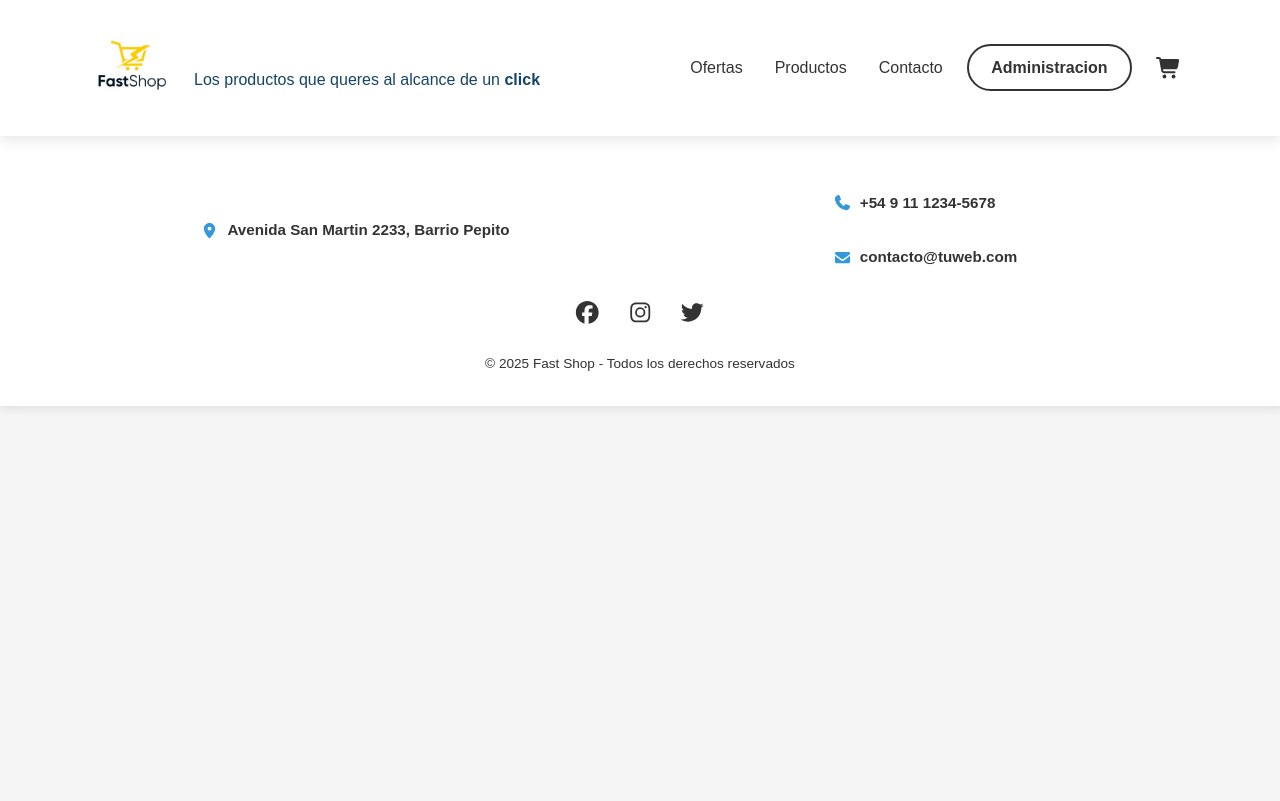
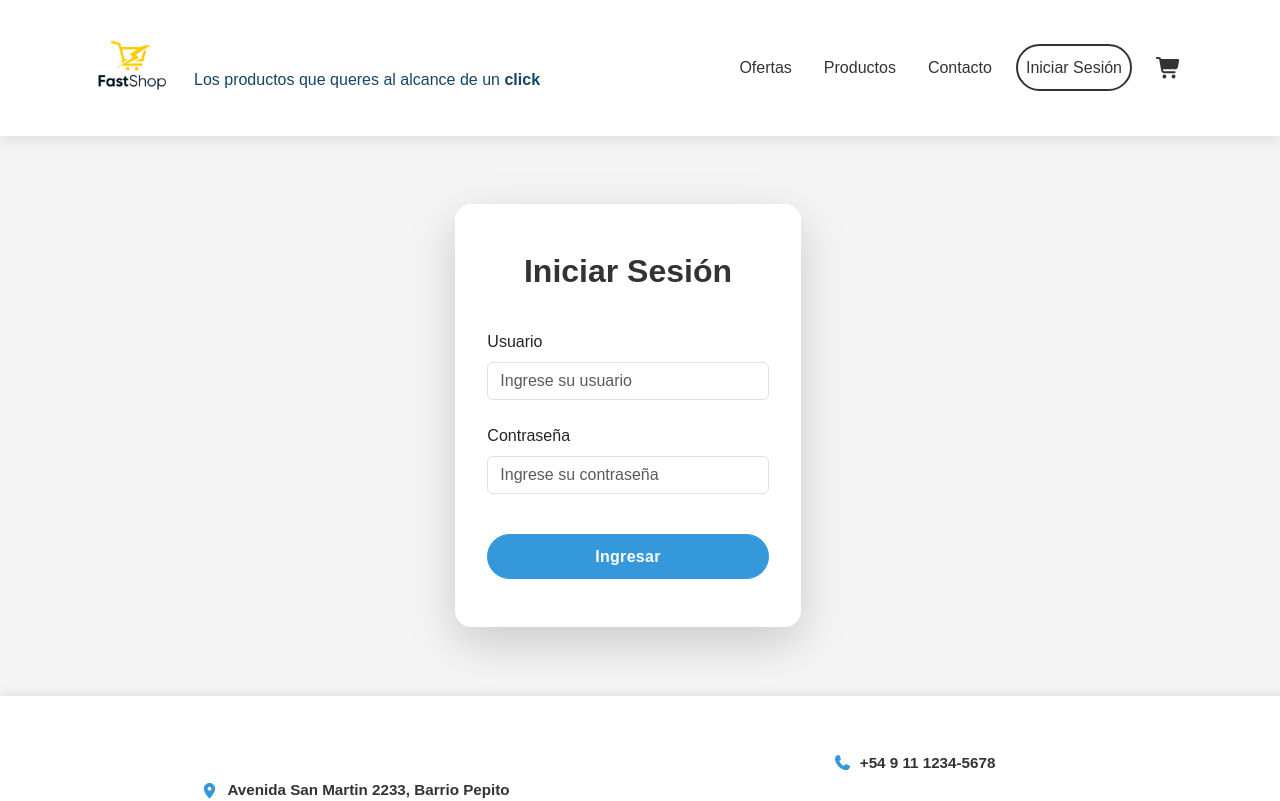
Before and after one commit to GabrielGil88/Proyecto2025-25235-gag, a React (Vite) app: page /login in a window 1280 px wide. Shown: the top 801 px of the page. Built offline with nearby package versions, Linux system fonts and the light colour scheme.

Commit message:
Rutas protegidas

```diff
--- a/src/App.jsx
+++ b/src/App.jsx
@@ -11,6 +11,7 @@ import Contacto from './pages/Contacto';
 import Login from './pages/Login';
 import Footer from './components/Footer'
 import { CartProvider } from './components/CartProvider';
+import RutaProtegida from './components/RutaProtegida';
 
 function App() {
 
@@ -20,9 +21,9 @@ function App() {
       <ScrollToTop />
       <Header />
       <Routes>
-        <Route path="/administracion" element={<Login />} />
+        <Route path="/login" element={<Login />} />
         <Route path="/cart" element={<Cart/>} />
-        <Route path="/crud" element={<CrudProductos />} />
+        <Route path="/crud" element={<RutaProtegida><CrudProductos /></RutaProtegida> }/>
         <Route path="/" element={<Home />} />
         <Route path="/productos" element={<Productos />} />
         <Route path="/ofertas" element={<Ofertas />} />
--- a/src/components/Header.jsx
+++ b/src/components/Header.jsx
@@ -1,5 +1,5 @@
 import React from 'react';
-import { Link } from 'react-router-dom';
+import { Link, useNavigate } from 'react-router-dom';
 import { Navbar, Nav, Container, Button } from 'react-bootstrap';
 import { FontAwesomeIcon } from '@fortawesome/react-fontawesome';
 import { faShoppingCart } from '@fortawesome/free-solid-svg-icons';
@@ -7,6 +7,15 @@ import logo from '../assets/images/logoFast.png';
 import "../assets/styles/header.css";
 
 const Header = () => {
+
+    const navigate = useNavigate();
+    const isAuth=localStorage.getItem('auth')==='true';
+
+    const handleLogout = () => {
+        localStorage.removeItem('auth');
+        navigate('/login');
+    }
+
     return (
         <Navbar expand="lg" className="navbar" sticky="top">
             <Container>
@@ -25,11 +34,21 @@ const Header = () => {
                         <Nav.Link as={Link} to="/ofertas" className="me-3">Ofertas</Nav.Link>
                         <Nav.Link as={Link} to="/productos" className="me-3">Productos</Nav.Link>
                         <Nav.Link as={Link} to="/contacto" className="me-3">Contacto</Nav.Link>
+                        {isAuth && (
+                        <Nav.Link as={Link} to="/crud" className="me-3">Administración</Nav.Link>
+                        )}
 
                         <div className="d-flex align-items-center gap-4">
-                            <Button className="btn-secundario" as={Link} to="/administracion">
-                                Administracion
-                            </Button>
+                            {/* Mostrar boton de login o de cerrar sesion */}
+                            {!isAuth ? (
+                                <Nav.Link className="btn-secundario" as={Link} to="/login">
+                                    Iniciar Sesión
+                                </Nav.Link>
+                            ) : (
+                                <Button className="btn-secundario" onClick={handleLogout}>
+                                    Cerrar Sesión
+                                </Button>
+                            )}
                             <Link to="/cart" className="cart-link me-3" aria-label="Carrito">
                                 <FontAwesomeIcon icon={faShoppingCart} size="lg" />
                             </Link>
--- /dev/null
+++ b/src/components/RutaProtegida.jsx
@@ -0,0 +1,7 @@
+import {Children} from 'react'
+import { Navigate } from 'react-router-dom';
+
+export default function RutaProtegida({children}) {
+    const auth=localStorage.getItem('auth')==='true';
+    return auth ? children : <Navigate to="/login" />
+}
--- a/src/pages/Login.jsx
+++ b/src/pages/Login.jsx
@@ -2,14 +2,15 @@ import React, { useState } from 'react';
 import { useNavigate } from 'react-router-dom';
 import { Form, Button, Container, Row, Col, Card } from 'react-bootstrap';
 
-const Login = () => {
+export default function Login () {
   const [user, setUser] = useState('');
   const [pass, setPass] = useState('');
   const navigate = useNavigate();
 
-  const handleSubmit = (e) => {
+  const handleLogin = (e) => {
     e.preventDefault();
     if (user === 'admin' && pass === '1234') {
+      localStorage.setItem('auth', 'true');
       navigate('/crud');
     } else {
       alert('Usuario o contraseña incorrectos');
@@ -23,7 +24,7 @@ const Login = () => {
           <Card className="shadow-lg border-0 rounded-4 p-3">
             <Card.Body>
               <h2 className="text-center mb-4">Iniciar Sesión</h2>
-              <Form onSubmit={handleSubmit}>
+              <Form onSubmit={handleLogin}>
                 <Form.Group className="mb-4" controlId="formUsername">
                   <Form.Label>Usuario</Form.Label>
                   <Form.Control type="text" value={user} onChange={e => setUser(e.target.value)} required placeholder="Ingrese su usuario"/>
@@ -44,5 +45,3 @@ const Login = () => {
     </Container>
   );
 };
-
-export default Login;
```
